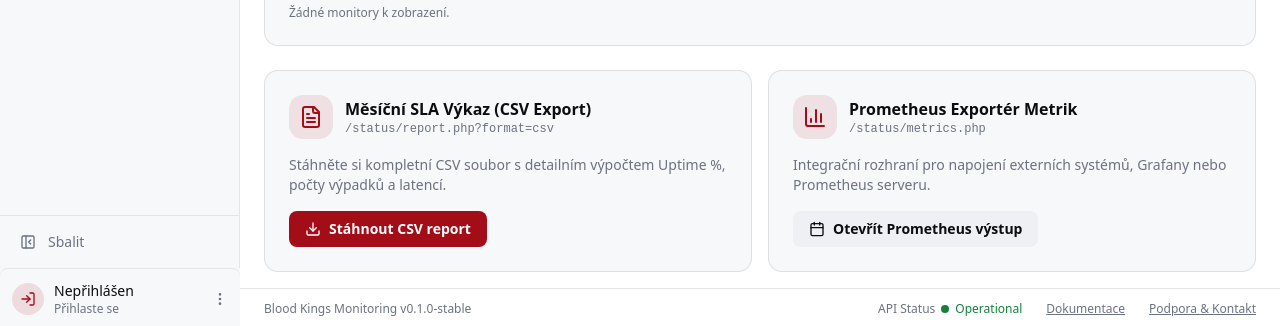
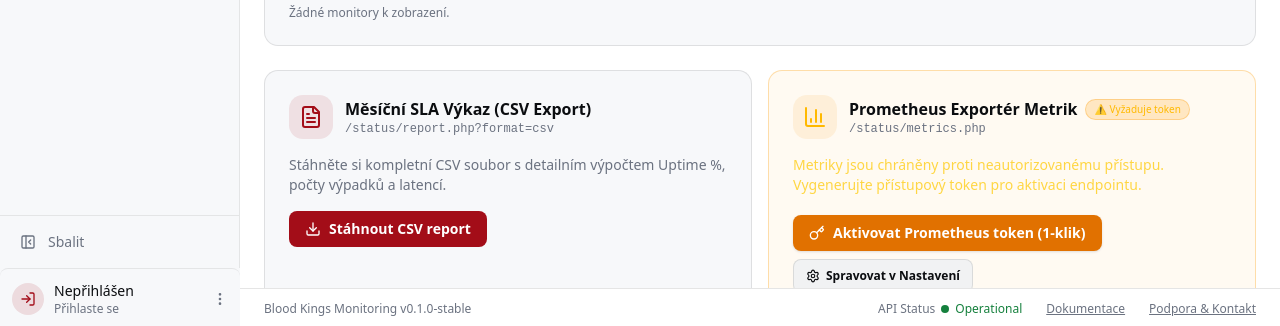
Before and after one commit to BKPepe/monitoring, a React (Vite) app in the folder apps/monitor/: page /reports in a window 1280 px wide. Shown: the part 471-797 px from the top of the page. Built offline with nearby package versions, Linux system fonts and the light colour scheme; no server answers.

Commit message:
fix(reports): handle prometheus metrics_token setup gracefully with 1-click activation and secure url copy

```diff
--- a/apps/monitor/src/pages/reports.tsx
+++ b/apps/monitor/src/pages/reports.tsx
@@ -5,8 +5,9 @@ import { Badge } from '@/components/ui/badge';
 import { Button } from '@/components/ui/button';
 import { Tooltip, TooltipTrigger, TooltipContent } from '@/components/ui/tooltip';
 import {
-  BarChart3, Download, FileText, Calendar, CheckCircle2, ShieldCheck,
-  Clock, TrendingUp, ArrowRight, Server, ChevronDown, ChevronUp, AlertTriangle, RefreshCw, HelpCircle
+  BarChart3, Download, FileText, CheckCircle2, ShieldCheck,
+  Clock, TrendingUp, ArrowRight, Server, ChevronDown, ChevronUp, AlertTriangle, RefreshCw, HelpCircle,
+  ExternalLink, Copy, Check, Key, Settings
 } from 'lucide-react';
 import { useLanguage } from '@/context/language-context';
 
@@ -67,6 +68,9 @@ export function ReportsPage() {
   const [overallMttr, setOverallMttr] = useState<number | null>(null);
   const [expandedId, setExpandedId] = useState<number | null>(null);
   const [error, setError] = useState<string | null>(null);
+  const [metricsToken, setMetricsToken] = useState<string>('');
+  const [generatingToken, setGeneratingToken] = useState<boolean>(false);
+  const [copiedUrl, setCopiedUrl] = useState<boolean>(false);
 
   useEffect(() => {
     let active = true;
@@ -81,6 +85,7 @@ export function ReportsPage() {
           setOverallUptime(data.overallUptime ?? 100);
           setTotalOutage(data.totalOutageMinutes ?? 0);
           setOverallMttr(data.overallMttrSec ?? null);
+          setMetricsToken(data.metricsToken ?? '');
         } else {
           setError(t('reports.no_api_data', 'Žádná data z API. Zkontrolujte, že cron.php běží a monitor_logs obsahuje záznamy.'));
         }
@@ -94,6 +99,30 @@ export function ReportsPage() {
 
     return () => { active = false; };
   }, [t]);
+
+  const handleGenerateMetricsToken = async () => {
+    setGeneratingToken(true);
+    try {
+      const res = await fetch(`${API_BASE}?action=generate_metrics_token`, {
+        method: 'POST',
+        credentials: 'include',
+      });
+      const data = await res.json();
+      if (data.metricsToken) {
+        setMetricsToken(data.metricsToken);
+      }
+    } catch {
+    } finally {
+      setGeneratingToken(false);
+    }
+  };
+
+  const handleCopyMetricsUrl = () => {
+    const fullUrl = `${window.location.origin}/status/metrics.php?token=${metricsToken}`;
+    navigator.clipboard.writeText(fullUrl);
+    setCopiedUrl(true);
+    setTimeout(() => setCopiedUrl(false), 3000);
+  };
 
   if (loading) {
     return (
@@ -404,23 +433,85 @@ export function ReportsPage() {
           </a>
         </Card>
 
+        {metricsToken ? (
           <Card className="p-6 space-y-4">
+            <div className="flex items-center justify-between">
               <div className="flex items-center gap-3">
-            <div className="p-2.5 rounded-xl bg-primary/10 text-primary">
+                <div className="p-2.5 rounded-xl bg-emerald-500/10 text-emerald-400">
                   <BarChart3 className="size-6" />
                 </div>
                 <div>
+                  <div className="flex items-center gap-2">
                     <h3 className="font-semibold text-base">{t('reports.prometheus_title', 'Prometheus Exportér Metrik')}</h3>
+                    <Badge variant="up" className="text-[10px]">🟢 {t('reports.prometheus_active', 'Aktivní')}</Badge>
+                  </div>
+                  <p className="text-xs text-muted-foreground font-mono truncate max-w-[260px] sm:max-w-none">
+                    /status/metrics.php?token={metricsToken.slice(0, 6)}••••
+                  </p>
+                </div>
+              </div>
+            </div>
+            <p className="text-sm text-muted-foreground">
+              {t('reports.prometheus_desc', 'Integrační rozhraní pro napojení externích systémů, Grafany nebo Prometheus serveru s vaším přístupovým tokenem.')}
+            </p>
+            <div className="flex flex-wrap items-center gap-2 pt-1">
+              <a
+                href={`/status/metrics.php?token=${encodeURIComponent(metricsToken)}`}
+                target="_blank"
+                rel="noreferrer"
+                className="inline-flex items-center gap-2 rounded-md bg-emerald-600 px-4 py-2 text-sm font-semibold text-white hover:bg-emerald-500 transition-colors shadow-sm"
+              >
+                <ExternalLink className="size-4" /> {t('reports.prometheus_btn', 'Otevřít Prometheus výstup')}
+              </a>
+              <Button
+                variant="outline"
+                size="sm"
+                onClick={handleCopyMetricsUrl}
+                className="gap-2 text-xs"
+              >
+                {copiedUrl ? <Check className="size-3.5 text-emerald-400" /> : <Copy className="size-3.5" />}
+                {copiedUrl ? t('common.copied', 'Zkopírováno!') : t('reports.copy_url', 'Kopírovat URL metrik')}
+              </Button>
+            </div>
+          </Card>
+        ) : (
+          <Card className="p-6 space-y-4 border-amber-500/30 bg-amber-500/5">
+            <div className="flex items-center justify-between">
+              <div className="flex items-center gap-3">
+                <div className="p-2.5 rounded-xl bg-amber-500/10 text-amber-400">
+                  <BarChart3 className="size-6" />
+                </div>
+                <div>
+                  <div className="flex items-center gap-2">
+                    <h3 className="font-semibold text-base">{t('reports.prometheus_title', 'Prometheus Exportér Metrik')}</h3>
+                    <Badge variant="down" className="text-[10px] bg-amber-500/20 text-amber-400 border-amber-500/30">⚠️ {t('reports.prometheus_inactive', 'Vyžaduje token')}</Badge>
+                  </div>
                   <p className="text-xs text-muted-foreground font-mono">/status/metrics.php</p>
                 </div>
               </div>
-          <p className="text-sm text-muted-foreground">
-            {t('reports.prometheus_desc', 'Integrační rozhraní pro napojení externích systémů, Grafany nebo Prometheus serveru.')}
+            </div>
+            <p className="text-sm text-amber-300/90">
+              {t('reports.prometheus_inactive_desc', 'Metriky jsou chráněny proti neautorizovanému přístupu. Vygenerujte přístupový token pro aktivaci endpointu.')}
             </p>
-          <a href="/status/metrics.php" target="_blank" rel="noreferrer" className="inline-flex items-center gap-2 rounded-md bg-secondary px-4 py-2 text-sm font-semibold text-secondary-foreground hover:bg-secondary/80 transition-colors">
-            <Calendar className="size-4" /> {t('reports.prometheus_btn', 'Otevřít Prometheus výstup')}
-          </a>
+            <div className="flex flex-wrap items-center gap-2 pt-1">
+              <Button
+                onClick={handleGenerateMetricsToken}
+                disabled={generatingToken}
+                className="gap-2 font-semibold bg-amber-600 hover:bg-amber-500 text-white shadow-sm"
+              >
+                {generatingToken ? <RefreshCw className="size-4 animate-spin" /> : <Key className="size-4" />}
+                {t('reports.generate_token_btn', 'Aktivovat Prometheus token (1-klik)')}
+              </Button>
+              <Link
+                to="/settings"
+                className="inline-flex items-center gap-1.5 rounded-md border border-border bg-secondary/80 px-3 py-2 text-xs font-semibold text-foreground hover:bg-secondary transition-colors"
+              >
+                <Settings className="size-3.5" />
+                {t('reports.manage_in_settings', 'Spravovat v Nastavení')}
+              </Link>
+            </div>
           </Card>
+        )}
       </div>
     </div>
   );
```
Also changed, not shown: 1 other file (tests, documents, lock files or other folders). Lines whose indentation alone changed are shown as unchanged.
